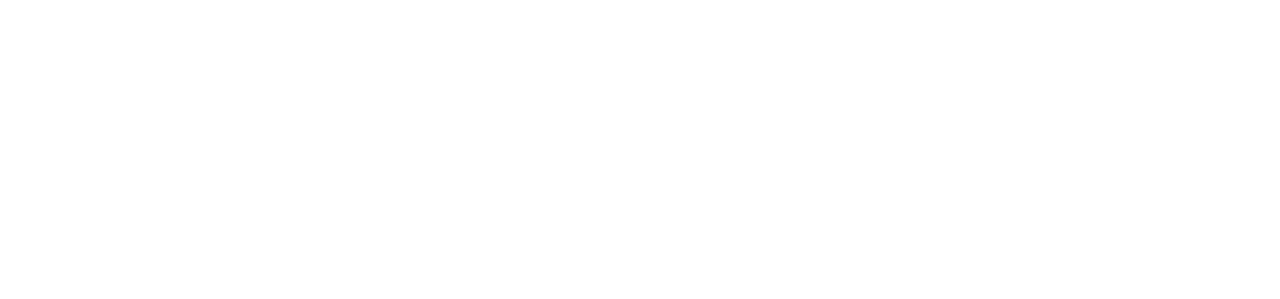
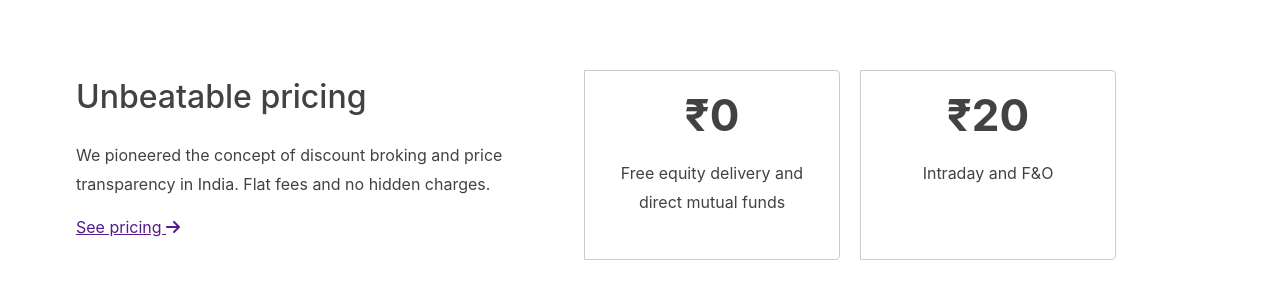
Before and after one commit to mishravibhav/Zerodha-Clone, a React (Create React App) app in the folder zerodha_clone/: page / in a window 1280 px wide. Shown: the part 2435-2734 px from the top of the page. Before the commit the page ends 2400 px from the top, so only its background shows below. Built offline with nearby package versions, Linux system fonts and the light colour scheme.

Commit message:
Zerodha-clone

```diff
--- a/zerodha_clone/src/Components/Homepage.css
+++ b/zerodha_clone/src/Components/Homepage.css
@@ -127,3 +127,62 @@
   font-size: 1.25rem;
   font-weight: 400;
 }
+
+.Unbeatable__pricing__container {
+  display: flex;
+  flex-direction: row;
+  align-items: center;
+  text-align: left;
+  justify-content: center;
+  color: #424242;
+  height: 50vh;
+}
+
+.Unbeatable__pricing__left {
+  width: 35%;
+}
+.Unbeatable__pricing__left > h1 {
+  font-size: 2rem;
+  line-height: 1.5;
+  margin-top: 0;
+  font-weight: 500;
+  margin-bottom: 20px;
+}
+.Unbeatable__pricing__left > p {
+  font-size: 1rem;
+  line-height: 1.8;
+  margin-bottom: 15px;
+}
+
+.Unbeatable__pricing__right {
+  display: flex;
+  flex-direction: row;
+  width: 50%;
+  margin-left: 40px;
+}
+.box {
+  height: 120px;
+  width: 120px;
+  padding: 0 25px;
+  box-sizing: border-box;
+  min-height: 190px;
+  border: 1px solid #ccc;
+  border-top-right-radius: 4px;
+  border-bottom-right-radius: 4px;
+  margin-left: 0;
+  text-align: center;
+  min-width: 40%;
+  margin-left: 20px;
+}
+
+.box > h1 {
+  margin: 0;
+  line-height: 2;
+  font-size: 2.75rem;
+}
+
+.box > p {
+  font-size: 1rem;
+  line-height: 1.8;
+  margin-bottom: 15px;
+}
--- a/zerodha_clone/src/Components/Homepage.jsx
+++ b/zerodha_clone/src/Components/Homepage.jsx
@@ -34,7 +34,7 @@
                     </ul>
                     </div>
                     <div className="">
-                        <img src="https://zerodha.com/static/images/press-logos.png" alt=""/>
+                        <img src="https://zerodha.com/static/images/press-logos.png" alt="press_logo"/>
                     </div>
                 </div>
 
@@ -47,6 +47,24 @@
                 <p><a style={{textDecoration:"none"}} href="https://zerodha.com/products">Explore our products <i class="fas fa-arrow-right"></i></a></p>
             </div>
 
+            <div className="Unbeatable__pricing__container">
+                <div className="Unbeatable__pricing__left">
+                    <h1>Unbeatable pricing</h1>
+                    <p>We pioneered the concept of discount broking and price transparency in India. Flat fees and no hidden charges.</p>
+                    <p><a href="">See pricing <i class="fas fa-arrow-right"></i></a></p>
+                </div>
+                <div className="Unbeatable__pricing__right">
+                    <div className="box">
+                        <h1>₹0</h1>
+                        <p>Free equity delivery and direct mutual funds</p>
+                    </div>
+                    <div className="box">
+                        <h1>₹20</h1>
+                        <p>Intraday and F&O</p>
+                    </div>
+                </div>
+            </div>
+
         </div>
     )
 }
```
Also changed, not shown: 1 other file (tests, documents, lock files or other folders).
